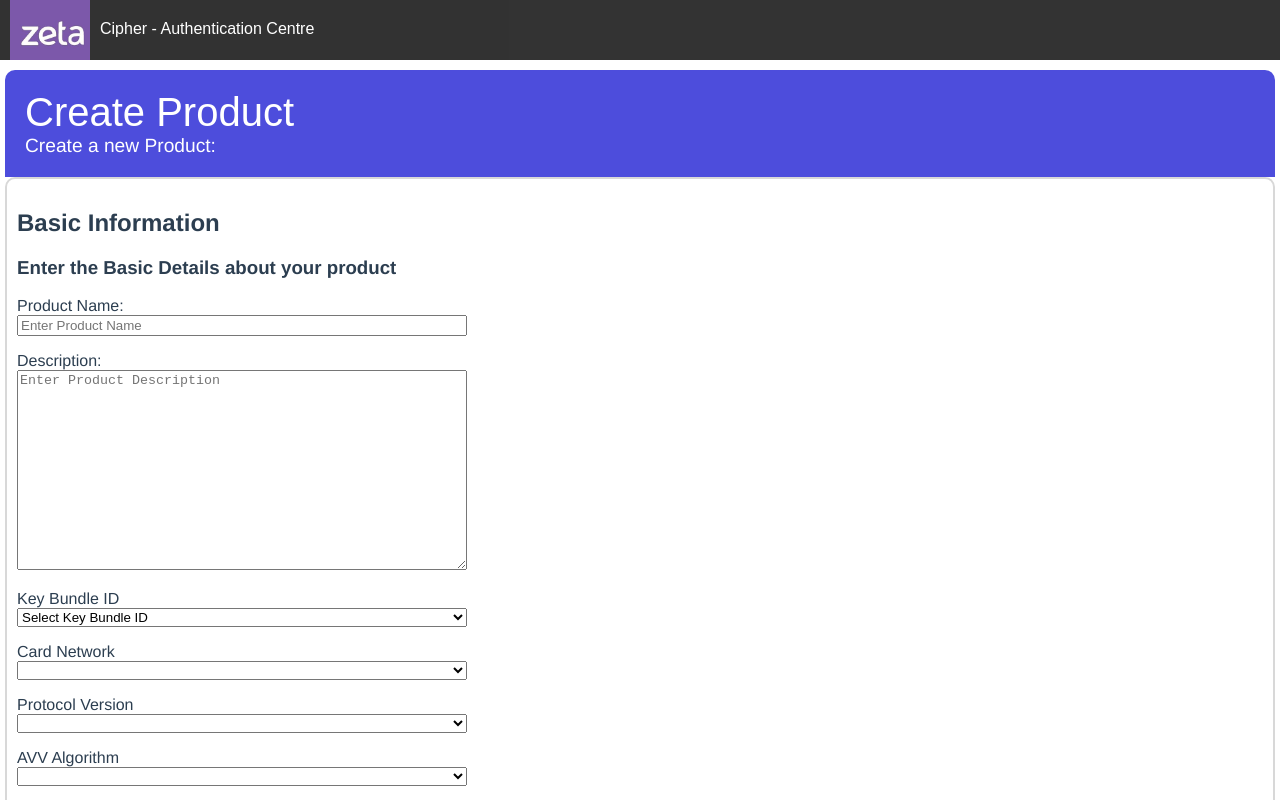
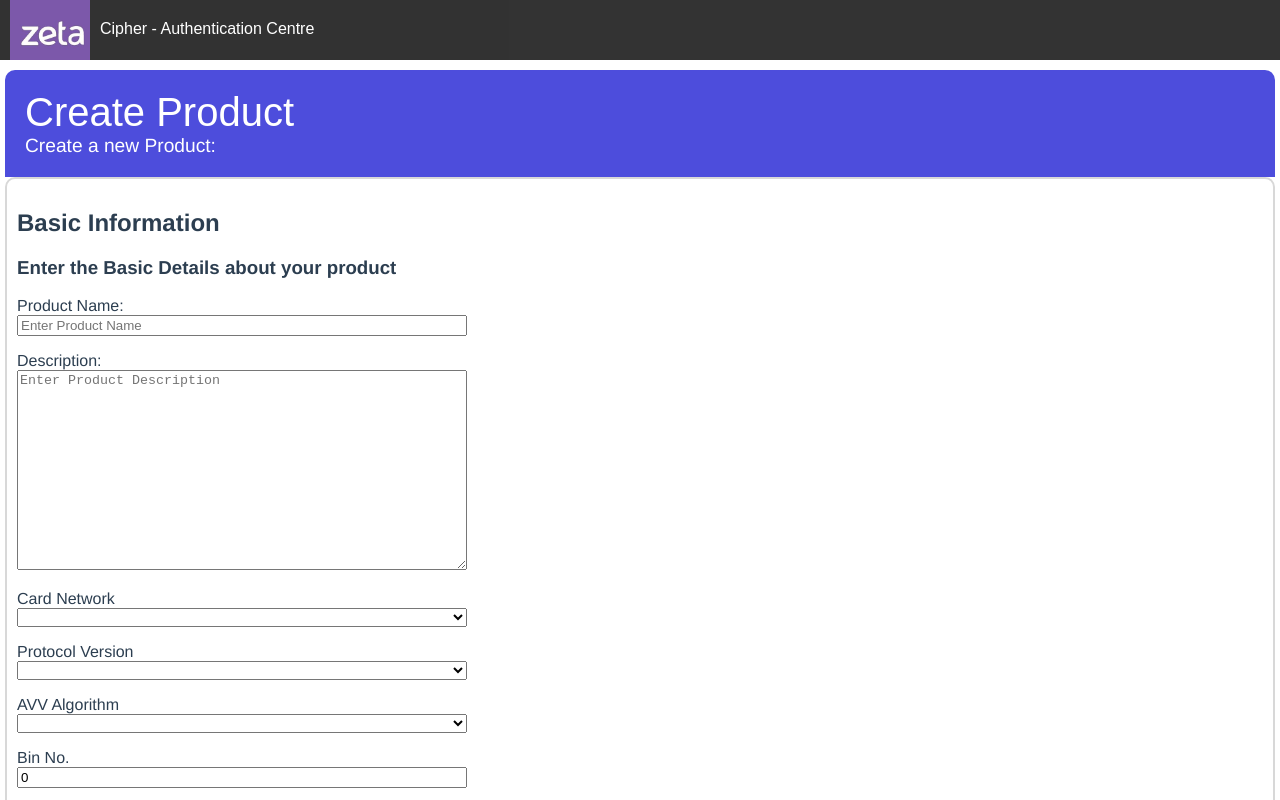
Before and after one commit to aksh1501/Zeta-Cipher, a Vue app: page /create in a window 1280 px wide. Shown: the top 800 px of the page. Built offline with nearby package versions, Linux system fonts and the light colour scheme.

Commit message:
ErrorPage commit_2

```diff
--- a/public/index.html
+++ b/public/index.html
@@ -6,7 +6,7 @@
     <meta name="viewport" content="width=device-width,initial-scale=1.0">
     <link rel="icon" href="<%= BASE_URL %>favicon.ico">
     <link rel="stylesheet" href="app.css">
-    <title><%= htmlWebpackPlugin.options.title %></title>
+    <title>Zeta-Cipher</title>
   </head>
   <body>
     <noscript>
--- a/src/App.vue
+++ b/src/App.vue
@@ -23,7 +23,7 @@
     opacity: 0;
   }
   50%{
-    opacity: 0.5;
+    opacity: 0.4;
   }
   100%{
     opacity: 1;
--- a/src/components/CreateProduct.vue
+++ b/src/components/CreateProduct.vue
@@ -35,13 +35,6 @@
             placeholder='Enter Product Description'
             v-model='newProduct.description'
           ></textarea>
-        </p>
-
-        <p>
-          <label for='keyBundleId'>Key Bundle ID</label><br />
-          <select id='keyBundleId'>
-            <option value='Select Key Bundle ID'>Select Key Bundle ID</option>
-          </select>
         </p>
 
         <p>
@@ -123,13 +116,19 @@ export default class CreateProduct extends Vue {
   }
 
   onSubmit () {
+    let uniqueIdFlag = 1
+    for (let iter = 0; iter < this.productList.length; iter++) {
+      if (this.productList[iter].id === this.newProduct.id) {
+        uniqueIdFlag = 0
+      }
+    }
     if (
       this.newProduct.name &&
       this.newProduct.bin &&
       this.newProduct.id &&
       this.newProduct.cardNetwork &&
       this.newProduct.description &&
-      this.newProduct.version
+      this.newProduct.version && uniqueIdFlag
     ) {
       this.prodCount++
       this.updateProductList(this.newProduct)
@@ -167,6 +166,9 @@ export default class CreateProduct extends Vue {
       }
       if (!this.newProduct.version) {
         this.errors.push('Product version required.')
+      }
+      if (!uniqueIdFlag) {
+        this.errors.push('Product ID should be unique for each product.')
       }
     }
   }
--- a/src/components/EditProduct.vue
+++ b/src/components/EditProduct.vue
@@ -27,15 +27,6 @@
                 id="description"
                 v-model="newProduct.description"
               ></textarea>
-            </p>
-
-            <p>
-              <label for="keyBundleId">Key Bundle ID</label><br />
-              <select id="keyBundleId">
-                <option value="Select Key Bundle ID">
-                  Select Key Bundle ID
-                </option>
-              </select>
             </p>
 
             <p>
```
